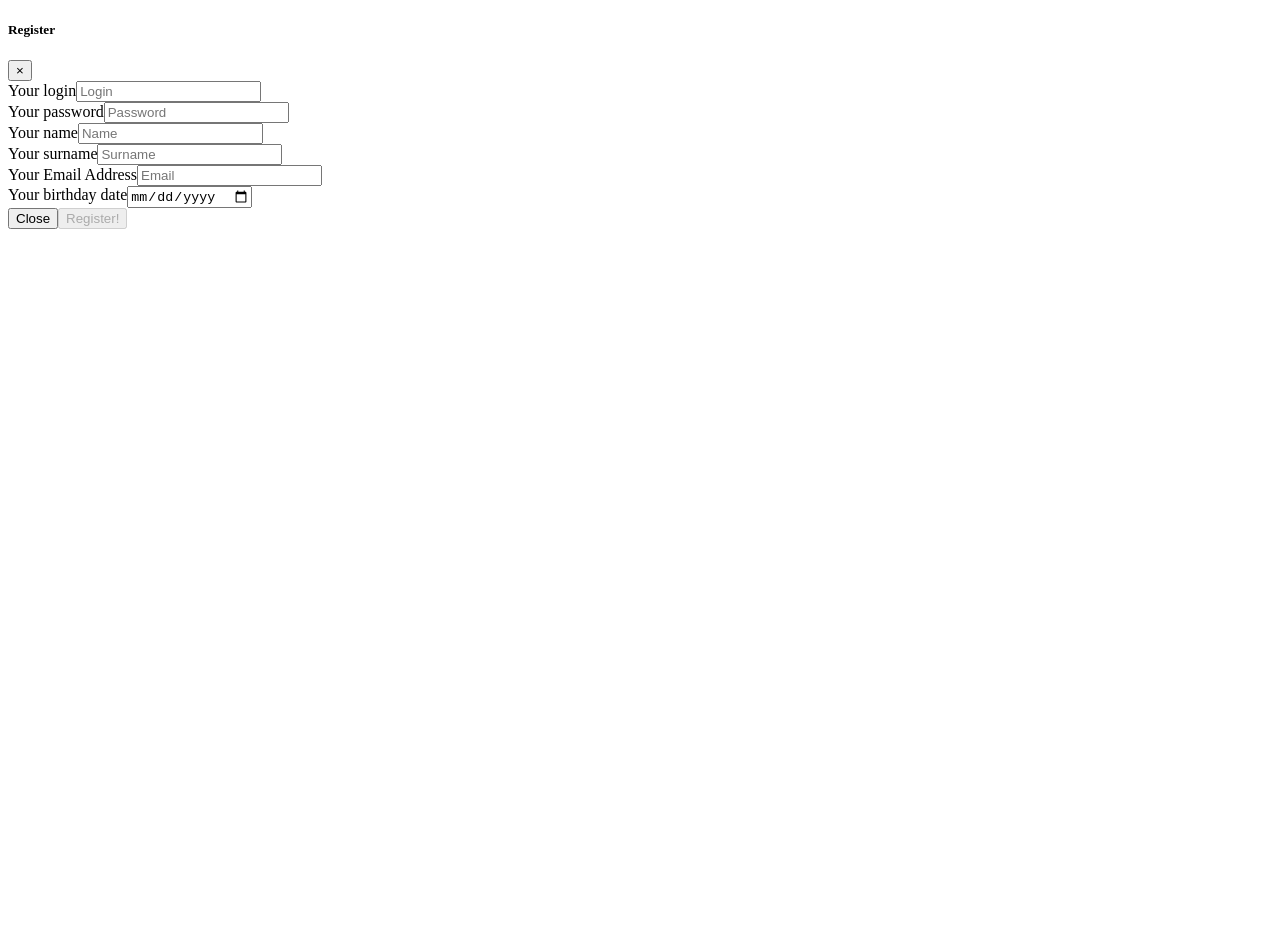
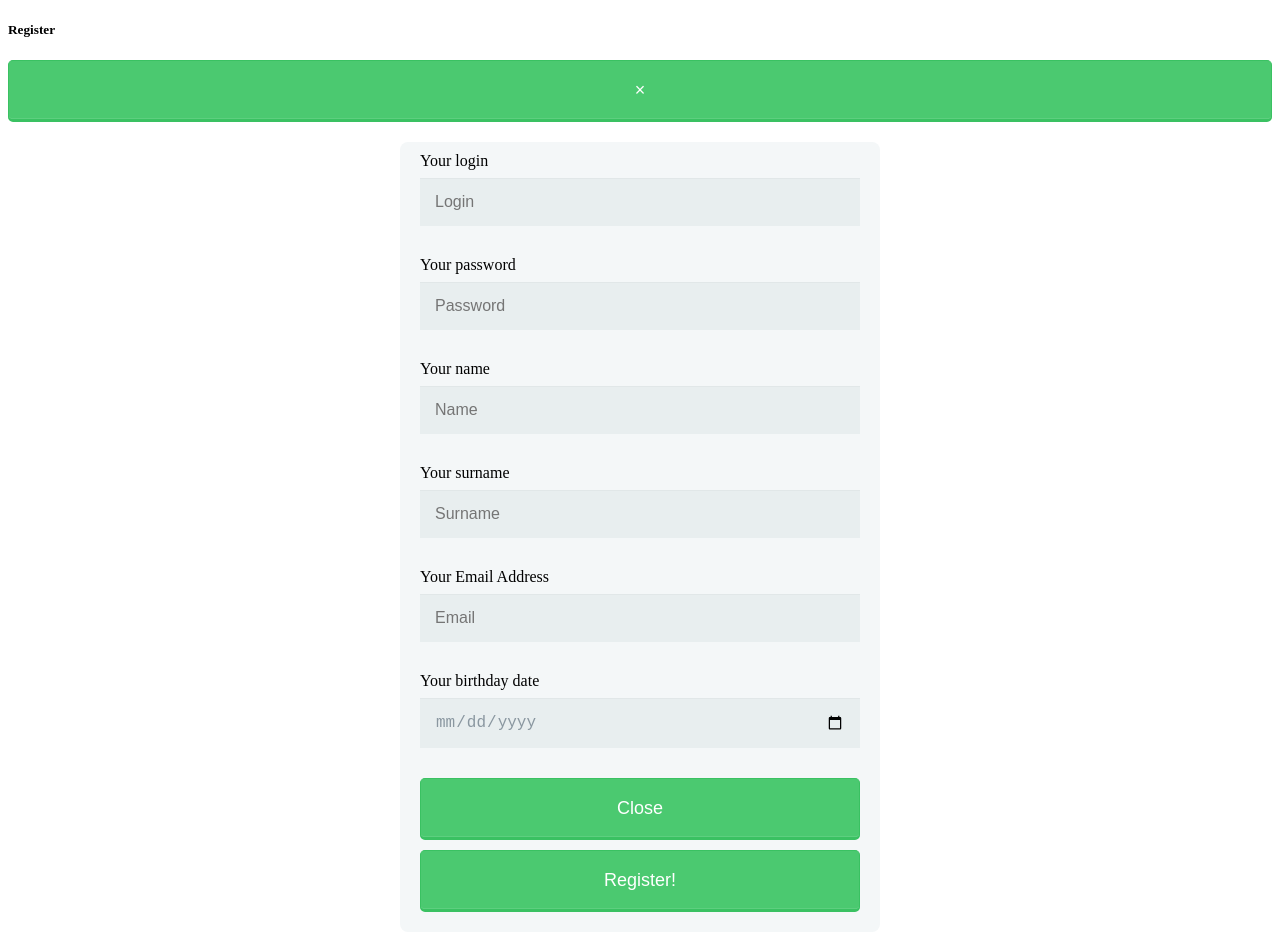
Before and after one commit to dariap96/GoodMeal, an Angular app in the folder src/webapp-src/: page /registration in a window 1280 px wide. Before the commit the page ends 800 px from the top, so only its background shows below. Built offline with nearby package versions, Linux system fonts and the light colour scheme.

Commit message:
some UI fixes

```diff
--- a/src/webapp-src/src/app/login/login.component.css
+++ b/src/webapp-src/src/app/login/login.component.css
@@ -1,260 +1,111 @@
-@import url(https://fonts.googleapis.com/css?family=Audiowide);
-
-::-moz-selection {
-    background: #cc0000;
-    text-shadow: none;
-}
-
-::selection {
-    background: #cc0000;
-    text-shadow: none;
-}
-
-html,body,div,span,applet,object,iframe,h1,h2,h3,h4,h5,h6,p,blockquote,pre,a,abbr,acronym,address,big,cite,code,del,dfn,em,img,ins,kbd,q,s,samp,small,strike,strong,sub,sup,tt,var,b,u,i,center,dl,dt,dd,ol,ul,li,fieldset,form,label,legend,table,caption,tbody,tfoot,thead,tr,th,td,article,aside,canvas,details,embed,figure,figcaption,footer,header,hgroup,menu,nav,output,ruby,section,summary,time,mark,audio,video {
-  border: 0;
-  font: inherit;
-  font-size: 100%;
-  margin: 0;
-  padding: 0;
-  vertical-align: baseline;
-  text-rendering: optimizeLegibility;
-}
-
-article,aside,details,figcaption,figure,footer,header,hgroup,menu,nav,section {
-  display: block;
-}
-
-html,body {
-  height: 100%;
-  margin: 0;
-  padding: 0;
+*, *:before, *:after {
+  -moz-box-sizing: border-box;
+  -webkit-box-sizing: border-box;
+  box-sizing: border-box;
 }
 
 body {
-  background: #1b1b1b;
-  color: #FFF;
-  font-family: "Helvetica Neue Light", "Helvetica Neue", Helvetica, Arial, "Lucida Grande", sans-serif;
-  font-size: 12px;
-  line-height: 1;
-}
-
-.background-wrap {
-  width: 100%;
-  height: 100%;
-  position: absolute;
-  top: 0;
-  left: 0;
-  z-index: -1;
-  overflow: hidden;
-}
-
-.background {
-  background: url('https://myrror.co/etc/419062774_1385132057.jpg');
-  background-size: cover;
-  filter: blur(10px);
-  height: 105%;
-  position: relative;
-  width: 105%;
-  right: -2.5%;
-  left: -2.5%;
-  top: -2.5%;
-  bottom: -2.5%;
-}
-
-* {
-  box-sizing: border-box;
-  cursor: default;
-  outline: none;
+  font-family: 'Nunito', sans-serif;
+  color: #384047;
 }
 
 form {
-  background: rgb(250, 235, 235);
-  border: 1px solid #191919;
-  border-radius: .4em;
-  bottom: 0;
-  box-shadow: 0 5px 10px 5px rgba(0,0,0,0.2);
-  height: 280px;
-  left: 0;
-  margin: auto;
-  overflow: hidden;
-  position: absolute;
-  right: 0;
-  top: 0;
-  width: 300px;
+  max-width: 300px;
+  margin: 10px auto;
+  padding: 10px 20px;
+  background: #f4f7f8;
+  border-radius: 8px;
 }
 
-/* ----- black centered input form ------ */
-
-form:after {
-  content: "";
-  display: block;
-  height: 1px;
-  left: 50px;
-  position: absolute;
-  top: 0;
-  width: 150px;
+h1 {
+  margin: 0 0 30px 0;
+  text-align: center;
 }
 
-form:before {
-  border-radius: 50%;
-  box-shadow: 0 0 6px 4px #fff;
-  content: "";
-  display: block;
-  height: 5px;
-  left: 34%;
-  position: absolute;
-  top: -7px;
-  width: 8px;
+
+input[type="text"],
+input[type="password"],
+textarea,
+
+select {
+  background: rgba(255,255,255,0.1);
+  border: none;
+  font-size: 16px;
+  height: auto;
+  margin: 0;
+  outline: 0;
+  padding: 15px;
+  width: 100%;
+  background-color: #e8eeef;
+  color: #8a97a0;
+  box-shadow: 0 1px 0 rgba(0,0,0,0.03) inset;
+  margin-bottom: 30px;
 }
 
-.inset {
-  border-top: 1px solid #19191a;
-  padding: 20px;
+input[type="radio"],
+input[type="checkbox"] {
+  margin: 0 4px 8px 0;
 }
 
-form h1 {
-  font-family: 'Audiowide';
-  border-bottom: 1px solid #000;
-  font-size: 18px;
-  padding: 15px 0;
-  position: relative;
-  text-align: center;
-  text-shadow: 0 1px 0 #000;
+select {
+  padding: 6px;
+  height: 32px;
+  border-radius: 2px;
 }
 
-form h1 {
-  color: #111111;
-  font-family: Audiowide;
-  font-weight: normal;
+button {
+  padding: 19px 39px 18px 39px;
+  color: #FFF;
+  background-color: #4bc970;
+  font-size: 18px;
+  text-align: center;
+  font-style: normal;
+  border-radius: 5px;
+  width: 100%;
+  border: 1px solid #3ac162;
+  border-width: 1px 1px 3px;
+  box-shadow: 0 -1px 0 rgba(255,255,255,0.1) inset;
+  margin-bottom: 10px;
 }
 
-form h1.poweron {
-  color: #ffffff;
-  transition: all 0.5s;
-  animation: flicker 1s ease-in-out 1 alternate, neon 1.5s ease-in-out infinite alternate;
-  animation-delay: 0s, 1s;
+fieldset {
+  margin-bottom: 30px;
+  border: none;
 }
 
-form h1:after {
-  position: absolute;
-  width: 250px;
-  height: 180px;
-  content: "";
-  display: block;
-  pointer-events: none;
-  top: 0;
-  margin-left: 138px;
-  transform-style: flat;
-  transform: skew(20deg);
+legend {
+  font-size: 1.4em;
+  margin-bottom: 10px;
 }
 
-input[type=text], input[type=password] {
-  background: linear-gradient(#1f2124,#27292c);
-  border: 1px solid #222;
-  border-radius: .3em;
-  box-shadow: 0 1px 0 rgba(255,255,255,0.1);
-  color: #FFF;
-  font-size: 13px;
-  margin-bottom: 20px;
-  padding: 8px 5px;
-  width: 100%;
+label {
+  display: block;
+  margin-bottom: 8px;
 }
 
-input[type=text]:disabled, input[type=password]:disabled {
-color: #999;
+label.light {
+  font-weight: 300;
+  display: inline;
 }
 
-label[for=remember] {
-  color: #bbb;
+.number {
+  background-color: #5fcf80;
+  color: #fff;
+  height: 30px;
+  width: 30px;
   display: inline-block;
-  height: 20px;
-  line-height: 20px;
-  vertical-align: top;
-  padding: 0 0 0 5px;
+  font-size: 0.8em;
+  margin-right: 4px;
+  line-height: 30px;
+  text-align: center;
+  text-shadow: 0 1px 0 rgba(255,255,255,0.2);
+  border-radius: 100%;
 }
 
-.p-container {
-  padding: 0 20px 20px;
+@media screen and (min-width: 480px) {
+
+  form {
+    max-width: 480px;
+  }
+
 }
-
-.p-container:after {
-  clear: both;
-  content: "";
-  display: table;
-}
-
-.p-container span {
-  color: #0d93ff;
-  display: block;
-  float: left;
-  padding-top: 8px;
-}
-
-input[type=submit] {
-  background: rgb(248, 109, 109);
-  border: 1px solid rgba(0,0,0,0.4);
-  border-radius: .3em;
-  box-shadow: inset 0 1px 0 rgba(255,255,255,0.3), inset 0 10px 10px rgba(255,255,255,0.1);
-  color: #873C00;
-  cursor: pointer;
-  font-size: 13px;
-  font-weight: bold;
-  height: 40px;
-  padding: 5px 20px;
-  width: 100%;
-}
-
-.denied {
-  color: white !important;
-  text-shadow: 0 0 1px black;
-  background: #EE0000 !important;
-}
-
-input[type=submit]:hover, input[type=submit]:focus {
-  box-shadow: inset 0 1px 0 rgba(255,255,255,0.3), inset 0 -10px 10px rgba(255,255,255,0.1);
-}
-
-input[type=text]:hover:not([disabled]),
-input[type=text]:focus,
-input[type=password]:hover:not([disabled]),
-input[type=password]:focus,
-label:hover ~ input[type=text],
-label:hover ~ input[type=password] {
-  background: #27292c;
-}
-
-input[type="checkbox"] {
-  opacity: 0;
-  background: red;
-  position: absolute;
-  cursor: pointer;
-  z-index: 1;
-  height: 100%;
-  width: 100%;
-  left: 0;
-  top: 0;
-}
-
-.checkboxouter {
-  height: 20px;
-  width: 20px;
-  border-radius: 3px;
-  background-color: #000;
-  position: relative;
-  display: inline-block;
-  border: 2px solid #555;
-}
-
-.checkbox {
-  position: absolute;
-  border-bottom: 2px solid #333;
-  border-right: 2px solid #333;
-  background-color: transparent;
-  height: 10px;
-  width: 5px;
-  margin: auto;
-  left: 50%;
-  transform: rotate(45deg);
-  transform-origin: -35% 30%;
-  transition: all 0.2s;
-}
--- a/src/webapp-src/src/app/login/login.component.html
+++ b/src/webapp-src/src/app/login/login.component.html
@@ -15,4 +15,7 @@
     <p class="p-container">
       <input type="submit" name="Login" id="go" value="Login" (click)="doLogin()">
     </p>
+    <p class="p-container">
+      <input type="submit" name="Register" id="go" value="I have no account" (click)="goToRegistration()">
+    </p>
   </form>
--- a/src/webapp-src/src/app/login/login.component.ts
+++ b/src/webapp-src/src/app/login/login.component.ts
@@ -26,4 +26,8 @@ export class LoginComponent implements OnInit {
             this.router.navigate(["/home"])
         });
     }
+
+    goToRegistration() {
+        this.router.navigate(["/registration"])
+    }
 }
--- a/src/webapp-src/src/app/registration/registration.component.css
+++ b/src/webapp-src/src/app/registration/registration.component.css
@@ -0,0 +1,115 @@
+*, *:before, *:after {
+    -moz-box-sizing: border-box;
+    -webkit-box-sizing: border-box;
+    box-sizing: border-box;
+  }
+
+  body {
+    font-family: 'Nunito', sans-serif;
+    color: #384047;
+  }
+
+  form {
+    max-width: 300px;
+    margin: 10px auto;
+    padding: 10px 20px;
+    background: #f4f7f8;
+    border-radius: 8px;
+  }
+
+  h1 {
+    margin: 0 0 30px 0;
+    text-align: center;
+  }
+
+
+  input[type="text"],
+  input[type="password"],
+  input[type="text"],
+  input[type="text"],
+  input[type="email"],
+  input[type="date"],
+  textarea,
+
+  select {
+    background: rgba(255,255,255,0.1);
+    border: none;
+    font-size: 16px;
+    height: auto;
+    margin: 0;
+    outline: 0;
+    padding: 15px;
+    width: 100%;
+    background-color: #e8eeef;
+    color: #8a97a0;
+    box-shadow: 0 1px 0 rgba(0,0,0,0.03) inset;
+    margin-bottom: 30px;
+  }
+
+  input[type="radio"],
+  input[type="checkbox"] {
+    margin: 0 4px 8px 0;
+  }
+
+  select {
+    padding: 6px;
+    height: 32px;
+    border-radius: 2px;
+  }
+
+  button {
+    padding: 19px 39px 18px 39px;
+    color: #FFF;
+    background-color: #4bc970;
+    font-size: 18px;
+    text-align: center;
+    font-style: normal;
+    border-radius: 5px;
+    width: 100%;
+    border: 1px solid #3ac162;
+    border-width: 1px 1px 3px;
+    box-shadow: 0 -1px 0 rgba(255,255,255,0.1) inset;
+    margin-bottom: 10px;
+  }
+
+  fieldset {
+    margin-bottom: 30px;
+    border: none;
+  }
+
+  legend {
+    font-size: 1.4em;
+    margin-bottom: 10px;
+  }
+
+  label {
+    display: block;
+    margin-bottom: 8px;
+  }
+
+  label.light {
+    font-weight: 300;
+    display: inline;
+  }
+
+  .number {
+    background-color: #5fcf80;
+    color: #fff;
+    height: 30px;
+    width: 30px;
+    display: inline-block;
+    font-size: 0.8em;
+    margin-right: 4px;
+    line-height: 30px;
+    text-align: center;
+    text-shadow: 0 1px 0 rgba(255,255,255,0.2);
+    border-radius: 100%;
+  }
+
+  @media screen and (min-width: 480px) {
+
+    form {
+      max-width: 480px;
+    }
+
+  }
--- a/src/webapp-src/src/app/registration/registration.component.html
+++ b/src/webapp-src/src/app/registration/registration.component.html
@@ -15,7 +15,7 @@
             </div>
             <div class="form-group">
                <label for="password">Your password</label>
-               <input type="text" ngModel name="password" class="form-control" id="password" placeholder="Password" required>
+               <input type="password" ngModel name="password" class="form-control" id="password" placeholder="Password" required>
             </div>
             <div class="form-group">
                <label for="name">Your name</label>
@@ -27,7 +27,7 @@
             </div>
             <div class="form-group">
                <label for="email">Your Email Address</label>
-               <input type="text" ngModel name="email" class="form-control" id="email" placeholder="Email" required>
+               <input type="email" ngModel name="email" class="form-control" id="email" placeholder="Email" required>
             </div>
             <div class="form-group">
                <label for="bday">Your birthday date</label>
--- a/src/webapp-src/src/app/registration/registration.component.ts
+++ b/src/webapp-src/src/app/registration/registration.component.ts
@@ -21,9 +21,7 @@ export class RegistrationComponent implements OnInit {
       document.getElementById('add-user-form').click();
       this.service.addUser(addForm.value).subscribe(
         (response: User[]) => {
-            console.log(response);
-            //this.getEmployees();
-            //addForm.reset();
+           this.router.navigate(["/login"])
         },
         (error: HttpErrorResponse) => {
           alert(error.message);
@@ -31,4 +29,6 @@ export class RegistrationComponent implements OnInit {
         }
       );
     }
+
+
 }
```
Lines whose indentation alone changed are shown as unchanged.
